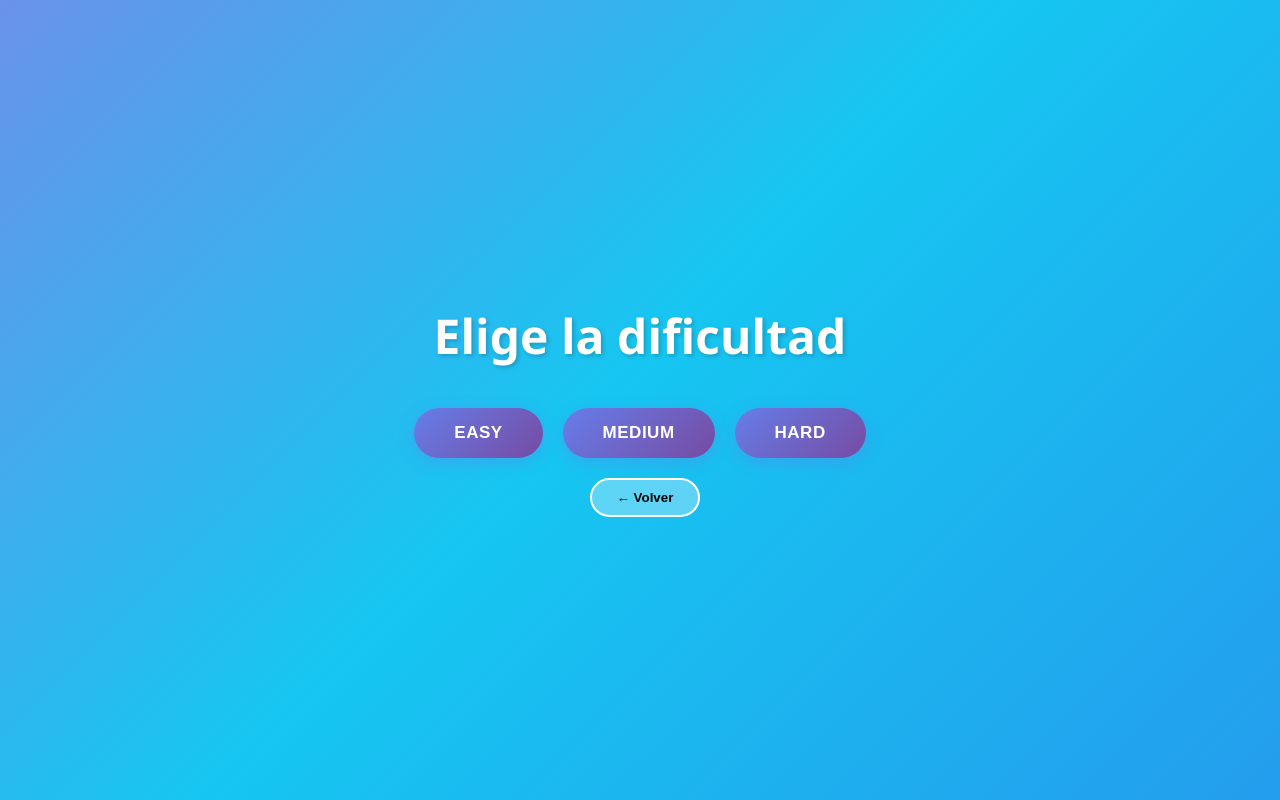
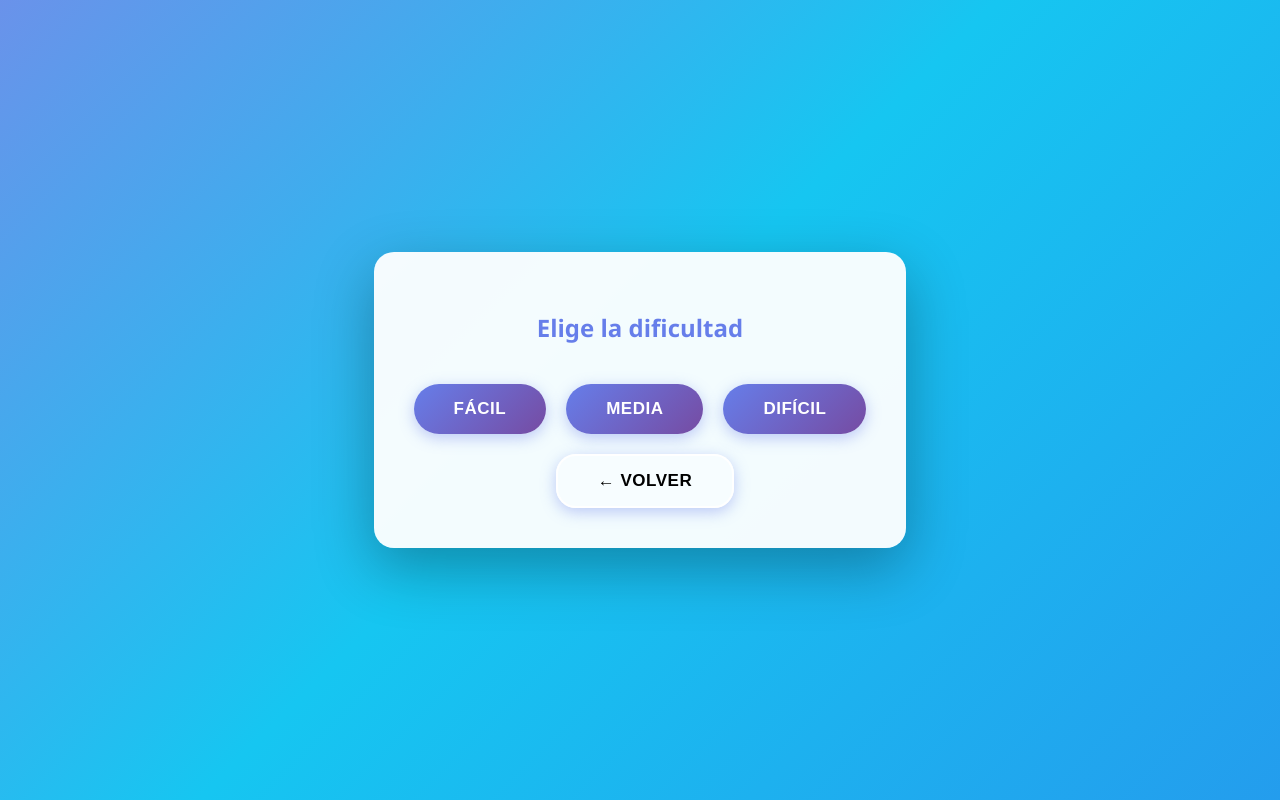
Before and after one commit to santib89/m, a React (Create React App) app: page / in a window 1280 px wide. Both pictures are taken after a click on the button "JUGAR". Built offline with nearby package versions, Linux system fonts and the light colour scheme; no server answers.

Commit message:
Correccion OpcionesColor y Boton Reinicio

```diff
--- a/src/App.css
+++ b/src/App.css
@@ -16,101 +16,42 @@
   font-family: 'Segoe UI', Tahoma, Geneva, Verdana, sans-serif;
   min-height: 100vh;
 }
-div[style*="textAlign: center"],
-div[style*="padding: 40px"] {
-  /* Efecto cristal  para que se vea el fondo animado detrás */
-  background: rgba(255, 255, 255, 0.1) !important;
-  backdrop-filter: blur(10px);
-
+.screen-panel {
+  background: rgba(255, 255, 255, 0.95);
   padding: 60px 40px;
   border-radius: 20px;
-  box-shadow: 0 15px 35px rgba(0, 0, 0, 0.2);
-  border: 1px solid rgba(255, 255, 255, 0.2); /* Borde blanco */
-
+  box-shadow: 0 20px 60px rgba(0, 0, 0, 0.3);
   max-width: 600px;
   margin: 0 auto;
   animation: slideUp 0.6s ease;
-
-  /*  texto a blanco  */
-  color: #ffffff !important;
+  color: #333;
 }
 
-/* --- Ajustes de color para títulos y párrafos específicos --- */
-
-div[style*="textAlign: center"] h1,
-div[style*="padding: 40px"] h1 {
-  color: #ffffff !important;
-  text-shadow: 2px 2px 4px rgba(0, 0, 0, 0.3); /* sombra para resaltar */
+.screen-center {
+  text-align: center;
 }
 
-div[style*="textAlign: center"] h2,
-div[style*="padding: 40px"] h2,
-div[style*="padding: 40px"] p {
-  color: #ffffff !important;
-  font-weight: 600;
+.screen-padding {
+  text-align: center;
 }
 
-/*  mensaje de "COMIENZA A JUGAR", resaltado */
-div[style*="textAlign: center"] p {
-  color: #e3f2fd !important;
-  opacity: 0.9;
+.screen-panel h1,
+.screen-panel h2,
+.screen-panel p {
+  animation: fadeIn 0.6s ease 0.2s backwards;
 }
 
-/* --- Botones --- */
-.button,
-button[style*="display: block"] {
-  background: linear-gradient(135deg, #667eea 0%, #764ba2 100%);
-  color: white;
-  border: none;
-  padding: 12px 30px;
-  font-size: 16px;
-  border-radius: 25px;
-  cursor: pointer;
-  font-weight: 600;
-  transition: all 0.3s ease;
-  box-shadow: 0 4px 15px rgba(102, 126, 234, 0.3);
-  text-transform: uppercase;
-  letter-spacing: 0.5px;
-  width: auto;
+.screen-panel h1 {
+  color: #667eea;
 }
 
-/* Ajuste específico para los botones de opción (multiple choice) */
-button[style*="display: block"] {
-  display: block;
-  width: 100%; /* Ocupar todo el ancho disponible */
-  margin: 12px 0;
-  padding: 18px 25px;
-  border-radius: 12px;
+.screen-panel h2 {
+  color: #764ba2;
 }
 
-/* Efectos Hover */
-.button:hover,
-button[style*="display: block"]:hover {
-  transform: translateY(-2px);
-  box-shadow: 0 8px 25px rgba(102, 126, 234, 0.5);
-  background: linear-gradient(135deg, #764ba2 0%, #667eea 100%);
-}
-
-/* El efecto translateX lo dejamos solo para las opciones de respuesta */
-button[style*="display: block"]:hover {
-  transform: translateX(10px);
-}
-
-/* --- Animaciones (se mantienen igual, solo añadimos la del gradiente) --- */
-@keyframes gradientBG {
-  0% { background-position: 0% 50%; }
-  50% { background-position: 100% 50%; }
-  100% { background-position: 0% 50%; }
-}
-
-@keyframes fadeInDown {
-  from { opacity: 0; transform: translateY(-20px); }
-  to { opacity: 1; transform: translateY(0); }
-}
-
-@keyframes slideUp {
-  from { opacity: 0; transform: translateY(30px); }
-  to { opacity: 1; transform: translateY(0); }
+.screen-panel p {
+  color: #667eea;
+  font-weight: 600;
 }
 
 .button {
@@ -139,87 +80,22 @@ button[style*="display: block"]:hover {
   box-shadow: 0 2px 10px rgba(102, 126, 234, 0.4);
 }
 
-h1 {
-  font-size: 3em;
-  font-weight: 700;
-  margin: 20px 0;
-  text-shadow: 2px 2px 4px rgba(0, 0, 0, 0.2);
-  animation: fadeInDown 0.6s ease;
+.button-large {
+  margin-top: 30px;
+  padding: 15px 40px;
+  font-size: 18px;
 }
 
-h2 {
-  font-size: 1.8em;
-  margin-bottom: 30px;
-  font-weight: 600;
-  animation: fadeInDown 0.6s ease 0.1s backwards;
-}
-
-p {
-  font-size: 1.2em;
-  margin: 15px 0;
-  animation: fadeIn 0.6s ease 0.2s backwards;
-}
-
-div[style*="textAlign: center"] {
-  background: rgba(255, 255, 255, 0.95);
-  padding: 60px 40px;
-  border-radius: 20px;
-  box-shadow: 0 20px 60px rgba(0, 0, 0, 0.3);
-  max-width: 600px;
-  animation: slideUp 0.6s ease;
-  color: #333;
-}
-
-div[style*="textAlign: center"] h1 {
-  color: #667eea;
-}
-
-div[style*="textAlign: center"] h2 {
-  color: #764ba2;
-}
-
-div[style*="padding: 40px"] {
-  background: rgba(255, 255, 255, 0.95);
-  border-radius: 20px;
-  box-shadow: 0 20px 60px rgba(0, 0, 0, 0.3);
-  margin: 0 auto;
-  animation: slideUp 0.6s ease;
-  color: #333;
-}
-
-div[style*="padding: 40px"] p {
-  color: #667eea;
-  font-weight: 600;
-}
-
-div[style*="padding: 40px"] h2 {
-  color: #764ba2;
-  margin-top: 20px;
-}
-
-button[style*="display: block"] {
-  background: linear-gradient(135deg, #667eea 0%, #764ba2 100%);
-  color: white;
-  border: none;
-  padding: 18px 25px;
-  margin: 12px 0;
-  font-size: 1.1em;
-  cursor: pointer;
-  border-radius: 12px;
-  font-weight: 600;
-  transition: all 0.3s ease;
-  box-shadow: 0 4px 15px rgba(102, 126, 234, 0.3);
-  width: calc(100% - 50px);
-}
-
-button[style*="display: block"]:hover {
-  transform: translateX(10px);
-  box-shadow: 0 8px 25px rgba(102, 126, 234, 0.5);
-  background: linear-gradient(135deg, #764ba2 0%, #667eea 100%);
-}
-
-button[style*="display: block"]:active {
-  transform: translateX(5px);
+@keyframes gradientBG {
+  0% {
+    background-position: 0% 50%;
+  }
+  50% {
+    background-position: 100% 50%;
+  }
+  100% {
+    background-position: 0% 50%;
+  }
 }
 
 @keyframes fadeInDown {
@@ -258,10 +134,6 @@ button[style*="display: block"]:active {
     transform: scale(1);
     box-shadow: 0 15px 50px rgba(102, 126, 234, 0.4);
   }
-  50% {
-    transform: scale(1.05);
-    box-shadow: 0 20px 60px rgba(102, 126, 234, 0.6);
-  }
 }
 
 @keyframes bounce {
--- a/src/App.js
+++ b/src/App.js
@@ -1,17 +1,16 @@
 import "./App.css";
 import { useEffect, useState } from "react";
 import { getCategories, getQuestions } from "./services/api";
-import { Button } from "./components/Button";
-import { OptionBox } from "./components/OptionBox";
 import {
-  DIFFICULTY_ENUMERATOR,
   DEFAULT_QUESTION_COUNT,
   SCREEN_KEYS,
   ERROR_MESSAGES,
-  BUTTON_LABELS,
   COLOR_PALETTE,
-  RESULTS_TEXT,
 } from "./constants/config";
+import { StartScreen } from "./components/screens/StartScreen";
+import { DifficultyScreen } from "./components/screens/DifficultyScreen";
+import { ThemeScreen } from "./components/screens/ThemeScreen";
+import { ResultScreen } from "./components/screens/ResultScreen";
 import { Trivia } from "./components/screens/Trivia";
 
 const initialState = {
@@ -128,65 +127,33 @@ function App() {
   const volverAlInicio = () =>
     setState((prev) => ({ ...initialState, categories: prev.categories }));
 
+  const reiniciarTrivia = () =>
+    update({
+      preguntaActual: 0,
+      respuestasCorrectas: 0,
+      tiempoTotal: 0,
+      pantalla: SCREEN_KEYS.TRIVIA,
+    });
+
   const screen = {
-    [SCREEN_KEYS.INICIO]: (
-      <section className="screen-center">
-        <h1>TRIVIA</h1>
-        <p>Comienza a jugar</p>
-        <button className="button button-large" onClick={iniciarJuego}>
-          {BUTTON_LABELS.PLAY}
-        </button>
-      </section>
-    ),
+    [SCREEN_KEYS.INICIO]: <StartScreen onPlay={iniciarJuego} />,
     [SCREEN_KEYS.DIFICULTAD]: (
-      <section className="screen-center">
-        <h1>Elige la dificultad</h1>
-        <div className="difficulty-grid">
-          {DIFFICULTY_ENUMERATOR.map(({ value, label }) => (
-            <Button
-              key={value}
-              onClick={() => seleccionarDificultad(value)}
-              label={label}
-            />
-          ))}
-        </div>
-        <button className="ghost-button" onClick={volverAlInicio}>
-          {BUTTON_LABELS.BACK}
-        </button>
-      </section>
+      <DifficultyScreen
+        onSelectDifficulty={seleccionarDificultad}
+        onBack={volverAlInicio}
+      />
     ),
     [SCREEN_KEYS.TEMA]: (
-      <section className="screen-padding">
-        <h1>Elige un tema</h1>
-        <p>Selecciona la categoría para la trivia.</p>
-        {apiError && <p className="api-error">{apiError}</p>}
-        <OptionBox
-          label="Categoría"
-          options={categories}
-          value={selectedCategoryId}
-          onChange={handleCategoryChange}
-          placeholder={
-            categories.length
-              ? "Selecciona una categoría"
-              : "Cargando categorías..."
-          }
-        />
-        <button
-          className={`button ${disabled ? "button--disabled" : ""}`}
-          onClick={comenzarTrivia}
-          disabled={disabled}
-        >
-          {loadingQuestions
-            ? "Cargando preguntas..."
-            : BUTTON_LABELS.START_QUIZ}
-        </button>
-        <button
-          className="ghost-button"
-          onClick={() => update({ pantalla: SCREEN_KEYS.DIFICULTAD })}
-        >
-          {BUTTON_LABELS.BACK}
-        </button>
-      </section>
+      <ThemeScreen
+        categories={categories}
+        selectedCategoryId={selectedCategoryId}
+        onCategoryChange={handleCategoryChange}
+        onStartTrivia={comenzarTrivia}
+        loadingQuestions={loadingQuestions}
+        disabled={disabled}
+        apiError={apiError}
+        onBack={() => update({ pantalla: SCREEN_KEYS.DIFICULTAD })}
+      />
     ),
     [SCREEN_KEYS.TRIVIA]: preguntaData ? (
       <Trivia
@@ -201,39 +168,15 @@ function App() {
       />
     ) : null,
     [SCREEN_KEYS.RESULTADO]: (
-      <section className="screen-center">
-        <h1>¡Juego terminado!</h1>
-        <p className="tema" style={{ color: categoryColor }}>
-          Tema: {tema}
-        </p>
-        <div className="time-box">
-          <p className="muted">⏱ Tiempo total</p>
-          <p className="time-value">
-            {Math.floor(tiempoTotal / 60)}m {tiempoTotal % 60}s
-          </p>
-        </div>
-        <div className="score-box">
-          <p className="score-value">
-            {respuestasCorrectas}/{questions.length}
-          </p>
-          <p className="muted">respuestas correctas</p>
-        </div>
-        <div className="percent-box">
-          <p className="percent-value">
-            {Math.round((respuestasCorrectas / questions.length) * 100)}%
-          </p>
-          <p className="muted">
-            {respuestasCorrectas / questions.length >= 0.8
-              ? RESULTS_TEXT.EXCELLENT
-              : respuestasCorrectas / questions.length >= 0.6
-                ? RESULTS_TEXT.GOOD
-                : RESULTS_TEXT.PRACTICE}
-          </p>
-        </div>
-        <button className="button" onClick={volverAlInicio}>
-          {BUTTON_LABELS.NEW_GAME}
-        </button>
-      </section>
+      <ResultScreen
+        categoryColor={categoryColor}
+        tema={tema}
+        tiempoTotal={tiempoTotal}
+        respuestasCorrectas={respuestasCorrectas}
+        totalQuestions={questions.length}
+        onRestart={reiniciarTrivia}
+        onExit={volverAlInicio}
+      />
     ),
   };
 
--- a/src/components/Button.js
+++ b/src/components/Button.js
@@ -1,8 +1,14 @@
 import "./Button.css";
 
-export function Button({ onClick, label }) {
+export function Button({ onClick, label, className = "", disabled = false, type = "button", ...props }) {
   return (
-    <button className="button" onClick={onClick}>
+    <button
+      type={type}
+      className={["button", className].filter(Boolean).join(" ")}
+      onClick={onClick}
+      disabled={disabled}
+      {...props}
+    >
       {label}
     </button>
   );
--- /dev/null
+++ b/src/components/screens/DifficultyScreen.js
@@ -0,0 +1,24 @@
+import { Button } from "../Button";
+import { DIFFICULTY_ENUMERATOR, BUTTON_LABELS } from "../../constants/config";
+
+export function DifficultyScreen({ onSelectDifficulty, onBack }) {
+  return (
+    <section className="screen-panel screen-center">
+      <h1>Elige la dificultad</h1>
+      <div className="difficulty-grid">
+        {DIFFICULTY_ENUMERATOR.map(({ value, label }) => (
+          <Button
+            key={value}
+            onClick={() => onSelectDifficulty(value)}
+            label={label}
+          />
+        ))}
+      </div>
+      <Button
+        className="ghost-button"
+        onClick={onBack}
+        label={BUTTON_LABELS.BACK}
+      />
+    </section>
+  );
+}
--- /dev/null
+++ b/src/components/screens/ResultScreen.js
@@ -0,0 +1,53 @@
+import { Button } from "../Button";
+import { BUTTON_LABELS, RESULTS_TEXT } from "../../constants/config";
+
+export function ResultScreen({
+  categoryColor,
+  tema,
+  tiempoTotal,
+  respuestasCorrectas,
+  totalQuestions,
+  onRestart,
+  onExit,
+}) {
+  const scorePercent = Math.round((respuestasCorrectas / totalQuestions) * 100);
+  const resultText =
+    respuestasCorrectas / totalQuestions >= 0.8
+      ? RESULTS_TEXT.EXCELLENT
+      : respuestasCorrectas / totalQuestions >= 0.6
+      ? RESULTS_TEXT.GOOD
+      : RESULTS_TEXT.PRACTICE;
+
+  return (
+    <section className="screen-panel screen-center">
+      <h1>¡Juego terminado!</h1>
+      <p className="tema" style={{ color: categoryColor }}>
+        Tema: {tema}
+      </p>
+      <div className="time-box">
+        <p className="muted">⏱ Tiempo total</p>
+        <p className="time-value">
+          {Math.floor(tiempoTotal / 60)}m {tiempoTotal % 60}s
+        </p>
+      </div>
+      <div className="score-box">
+        <p className="score-value">
+          {respuestasCorrectas}/{totalQuestions}
+        </p>
+        <p className="muted">respuestas correctas</p>
+      </div>
+      <div className="percent-box">
+        <p className="percent-value">{scorePercent}%</p>
+        <p className="muted">{resultText}</p>
+      </div>
+      <div className="actions">
+        <Button onClick={onRestart} label={BUTTON_LABELS.RESTART} />
+        <Button
+          className="ghost-button"
+          onClick={onExit}
+          label={BUTTON_LABELS.EXIT}
+        />
+      </div>
+    </section>
+  );
+}
--- /dev/null
+++ b/src/components/screens/StartScreen.js
@@ -0,0 +1,12 @@
+import { Button } from "../Button";
+import { BUTTON_LABELS } from "../../constants/config";
+
+export function StartScreen({ onPlay }) {
+  return (
+    <section className="screen-panel screen-center">
+      <h1>TRIVIA</h1>
+      <p>Comienza a jugar</p>
+      <Button className="button-large" label={BUTTON_LABELS.PLAY} onClick={onPlay} />
+    </section>
+  );
+}
--- /dev/null
+++ b/src/components/screens/ThemeScreen.js
@@ -0,0 +1,48 @@
+import { Button } from "../Button";
+import { OptionBox } from "../OptionBox";
+import { BUTTON_LABELS } from "../../constants/config";
+
+export function ThemeScreen({
+  categories,
+  selectedCategoryId,
+  onCategoryChange,
+  onStartTrivia,
+  loadingQuestions,
+  disabled,
+  apiError,
+  onBack,
+}) {
+  return (
+    <section className="screen-panel screen-padding">
+      <h1>Elige un tema</h1>
+      <p>Selecciona la categoría para la trivia.</p>
+      {apiError && <p className="api-error">{apiError}</p>}
+      <OptionBox
+        label="Categoría"
+        options={categories}
+        value={selectedCategoryId}
+        onChange={onCategoryChange}
+        placeholder={
+          categories.length
+            ? "Selecciona una categoría"
+            : "Cargando categorías..."
+        }
+      />
+      <Button
+        className={disabled ? "button button--disabled" : "button"}
+        onClick={onStartTrivia}
+        label={
+          loadingQuestions
+            ? "Cargando preguntas..."
+            : BUTTON_LABELS.START_QUIZ
+        }
+        disabled={disabled}
+      />
+      <Button
+        className="ghost-button"
+        onClick={onBack}
+        label={BUTTON_LABELS.BACK}
+      />
+    </section>
+  );
+}
--- a/src/components/screens/Trivia.js
+++ b/src/components/screens/Trivia.js
@@ -57,7 +57,7 @@ export function Trivia({
         {preguntaData.opciones.map((opcion, i) => {
           const isSelected = selected === i;
           const isCorrect = preguntaData.correcta === i;
-          const className = `option-button ${isSelected && isCorrect ? "correct" : ""} ${isSelected && !isCorrect ? "incorrect" : ""}`;
+          const className = `option-button ${isCorrect && (locked || isSelected) ? "correct" : ""} ${isSelected && !isCorrect ? "incorrect" : ""}`;
 
           return (
             <button
--- a/src/constants/config.js
+++ b/src/constants/config.js
@@ -1,9 +1,9 @@
 export const API_BASE_URL = "https://opentdb.com/api.php";
 //dificultad cantidad de preguntas y tipo de preguntas
 export const DIFFICULTY_ENUMERATOR = [
-  { label: "EASY", value: "easy" },
-  { label: "MEDIUM", value: "medium" },
-  { label: "HARD", value: "hard" },
+  { label: "FÁCIL", value: "easy" },
+  { label: "MEDIA", value: "medium" },
+  { label: "DIFÍCIL", value: "hard" },
 ];
 
 export const TYPE_QUESTION = "multiple";
@@ -19,9 +19,11 @@ export const SCREEN_KEYS = {
 export const ANSWER_FEEDBACK_DELAY_MS = 700;
 export const BUTTON_LABELS = {
   PLAY: "JUGAR",
-  START_QUIZ: "▶ Comenzar Quiz",
+  START_QUIZ: "▶ Comenzar Trivia",
   BACK: "← Volver",
   NEW_GAME: "Jugar de Nuevo",
+  RESTART: "Reiniciar",
+  EXIT: "Salir",
 };
 export const ERROR_MESSAGES = {
   CATEGORY_LOAD:
```
